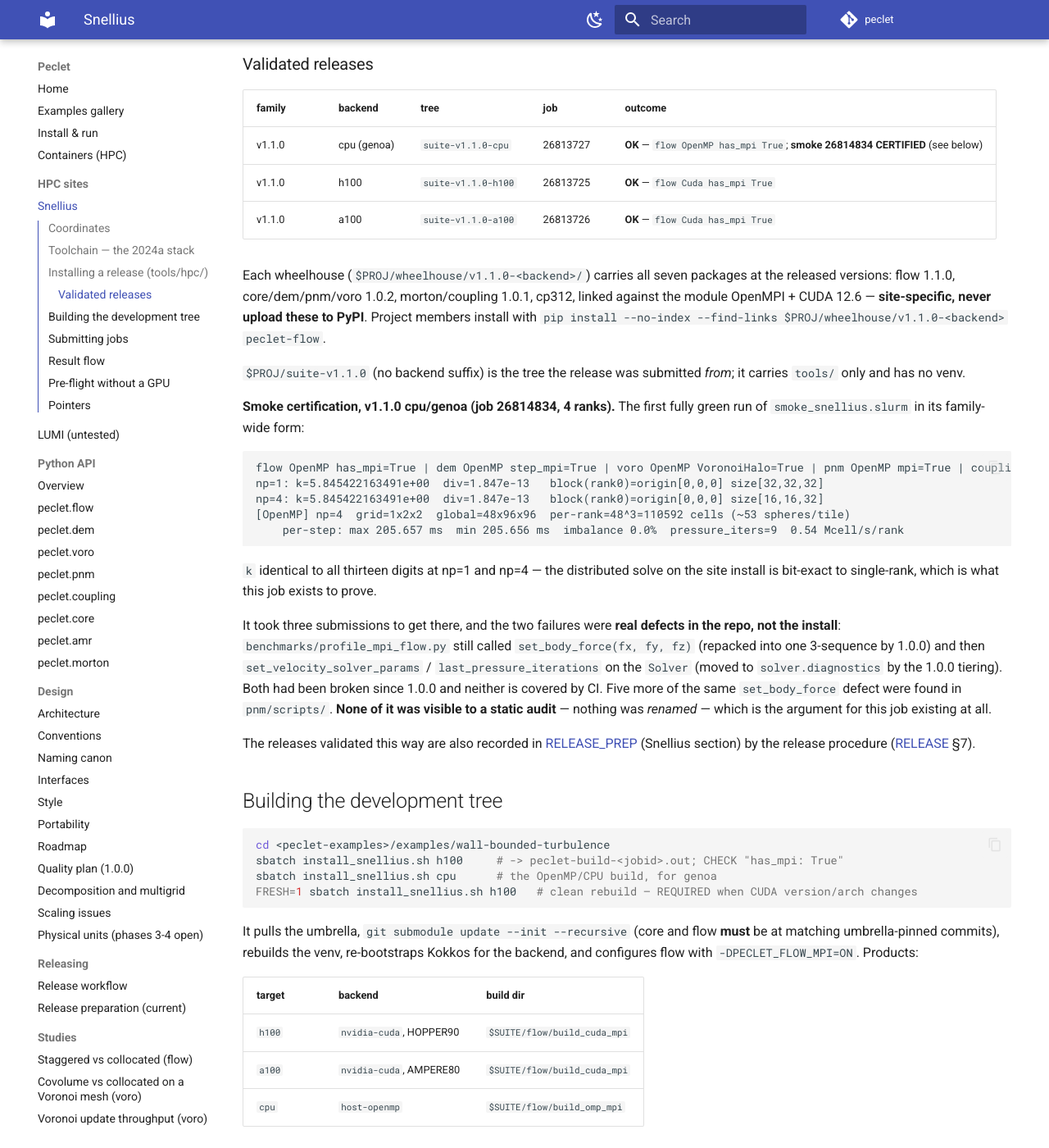
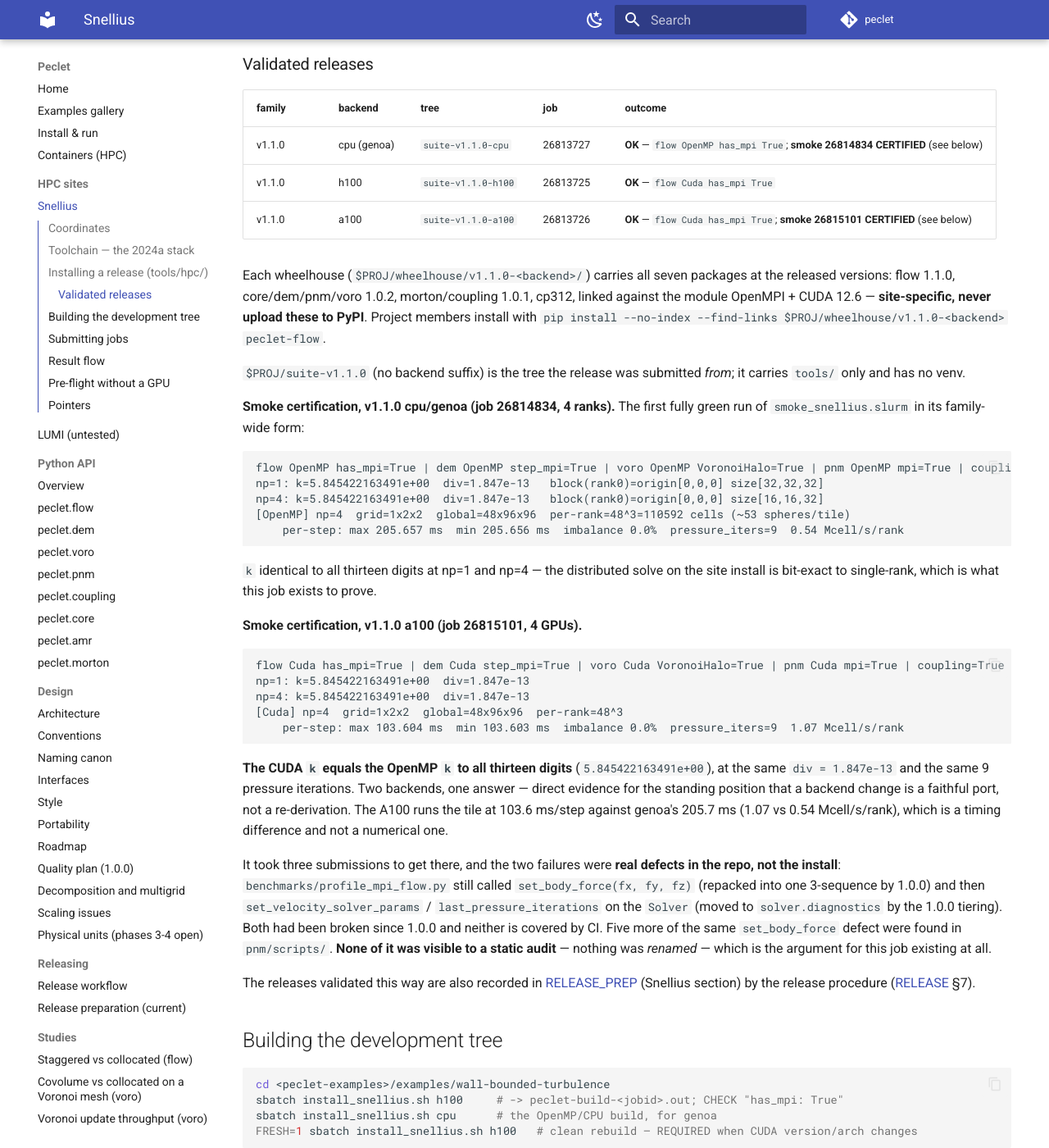
Before and after one commit to computational-chemical-engineering/peclet, an MkDocs documentation site: the page built from docs/SNELLIUS.md, in a window 1280 px wide and 1400 px high, scrolled down 1781 px. Shown: the whole window at 82% size. Built offline with MkDocs 1.6.1 and Material for MkDocs 9.7.7, drawn with Linux system fonts in a browser that asks for light colours; comment, search, counter and statistics services are not loaded.

Commit message:
SNELLIUS: a100 smoke certified, and CUDA agrees with OpenMP to 13 digits
Job 26815101. The GPU site install passes all three stages, and the result worth
recording is cross-backend rather than merely distributed:

  OpenMP (genoa, 26814834)  k = 5.845422163491e+00  div = 1.847e-13  9 iters
  CUDA   (a100,  26815101)  k = 5.845422163491e+00  div = 1.847e-13  9 iters

Same permeability to all thirteen digits, same divergence, same pressure
iteration count, on two different backends and at both np=1 and np=4. That is
the "a backend is a faithful port" position holding in a measurement rather than
in a doc. The A100 runs the tile at 103.6 ms/step against genoa's 205.7 —
a timing difference, not a numerical one.

Co-Authored-By: Claude Opus 5 <noreply@anthropic.com>
Claude-Session: https://claude.ai/code/session_015oTxBzztjajN9wPUYRPWaL

````diff
--- a/docs/SNELLIUS.md
+++ b/docs/SNELLIUS.md
@@ -74,7 +74,7 @@ in the script — the recipe above is the corrected one; see [RELEASE](RELEASE.m
 |---|---|---|---|---|
 | v1.1.0 | cpu (genoa) | `suite-v1.1.0-cpu` | 26813727 | **OK** — `flow OpenMP has_mpi True`; **smoke 26814834 CERTIFIED** (see below) |
 | v1.1.0 | h100 | `suite-v1.1.0-h100` | 26813725 | **OK** — `flow Cuda has_mpi True` |
-| v1.1.0 | a100 | `suite-v1.1.0-a100` | 26813726 | **OK** — `flow Cuda has_mpi True` |
+| v1.1.0 | a100 | `suite-v1.1.0-a100` | 26813726 | **OK** — `flow Cuda has_mpi True`; **smoke 26815101 CERTIFIED** (see below) |
 
 Each wheelhouse (`$PROJ/wheelhouse/v1.1.0-<backend>/`) carries all seven packages at the released
 versions: flow 1.1.0, core/dem/pnm/voro 1.0.2, morton/coupling 1.0.1, cp312, linked against the
@@ -97,6 +97,22 @@ np=4: k=5.845422163491e+00  div=1.847e-13   block(rank0)=origin[0,0,0] size[16,1
 
 `k` identical to all thirteen digits at np=1 and np=4 — the distributed solve on the site install is
 bit-exact to single-rank, which is what this job exists to prove.
+
+**Smoke certification, v1.1.0 a100 (job 26815101, 4 GPUs).**
+
+```
+flow Cuda has_mpi=True | dem Cuda step_mpi=True | voro Cuda VoronoiHalo=True | pnm Cuda mpi=True | coupling=True
+np=1: k=5.845422163491e+00  div=1.847e-13
+np=4: k=5.845422163491e+00  div=1.847e-13
+[Cuda] np=4  grid=1x2x2  global=48x96x96  per-rank=48^3
+    per-step: max 103.604 ms  min 103.603 ms  imbalance 0.0%  pressure_iters=9  1.07 Mcell/s/rank
+```
+
+**The CUDA `k` equals the OpenMP `k` to all thirteen digits** (`5.845422163491e+00`), at the same
+`div = 1.847e-13` and the same 9 pressure iterations. Two backends, one answer — direct evidence for
+the standing position that a backend change is a faithful port, not a re-derivation. The A100 runs
+the tile at 103.6 ms/step against genoa's 205.7 ms (1.07 vs 0.54 Mcell/s/rank), which is a timing
+difference and not a numerical one.
 
 It took three submissions to get there, and the two failures were **real defects in the repo, not the
 install**: `benchmarks/profile_mpi_flow.py` still called `set_body_force(fx, fy, fz)` (repacked into
````
